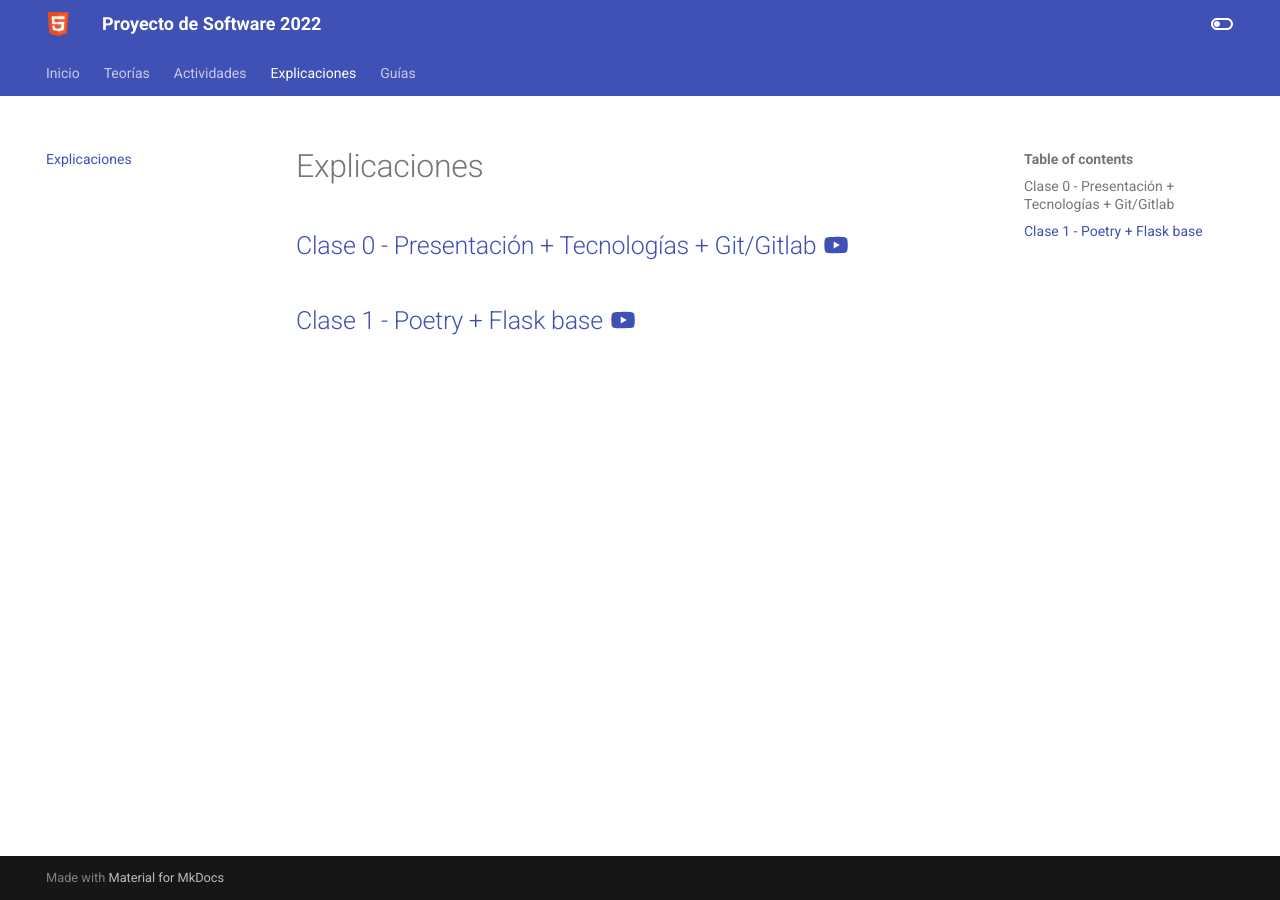
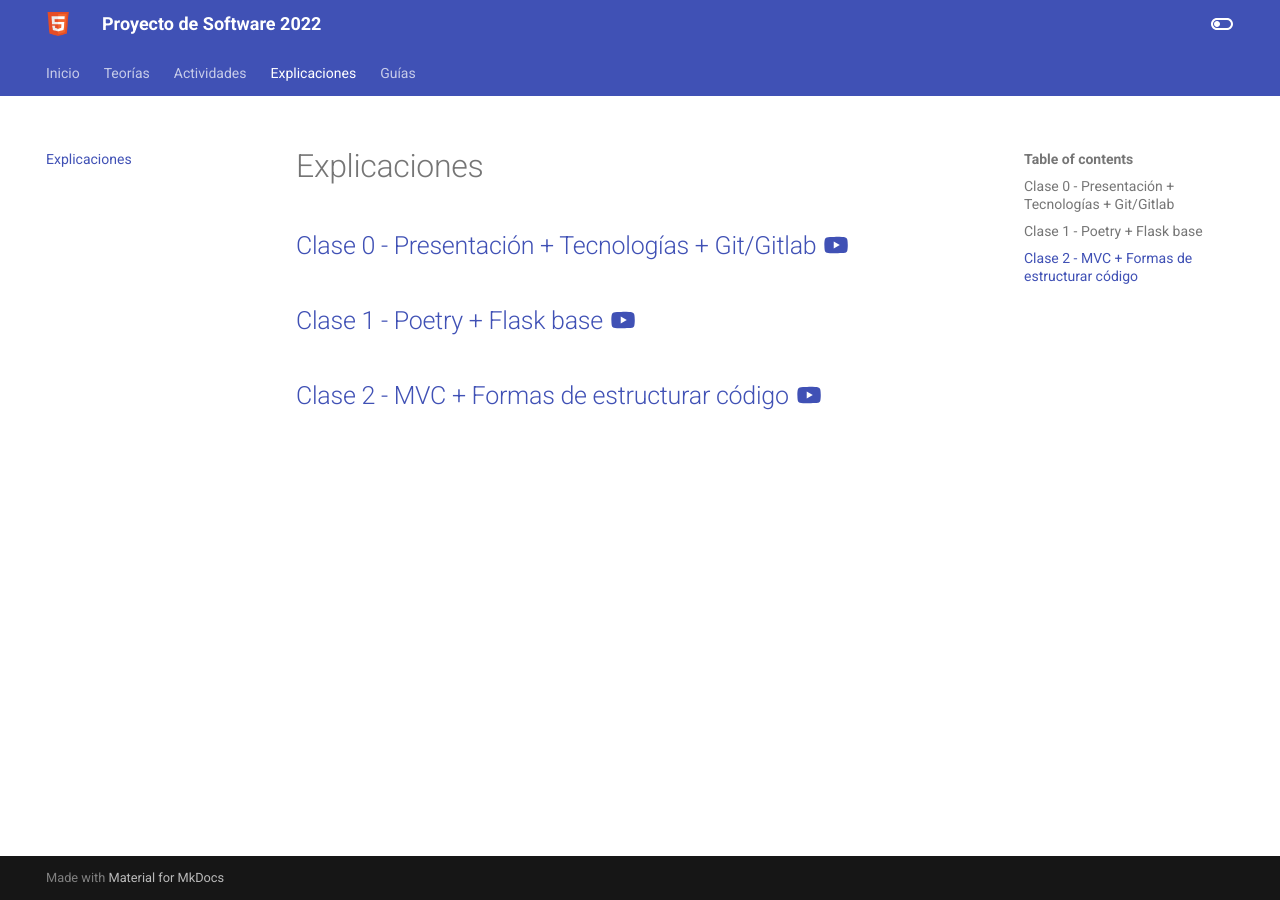
Before and after one commit to Proyecto-de-Software/2022, an MkDocs documentation site: the page built from docs/03_explicaciones.md, in a window 1280 px wide. Built offline with MkDocs 1.6.1 and Material for MkDocs 9.7.7, drawn with Linux system fonts in a browser that asks for light colours.

Commit message:
Agrego video clase 2

```diff
--- a/docs/03_explicaciones.md
+++ b/docs/03_explicaciones.md
@@ -3,3 +3,5 @@
 ## [Clase 0 - Presentación + Tecnologías + Git/Gitlab :material-youtube:](https://youtu.be/O9FxTrEY1BI)
 
 ## [Clase 1 - Poetry + Flask base :material-youtube:](https://youtu.be/b-wuFFbeWdg)
+
+## [Clase 2 - MVC + Formas de estructurar código :material-youtube:](https://youtu.be/rvlMKB82DGM)
```
